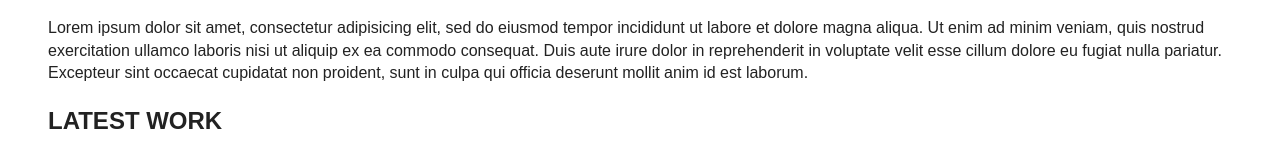
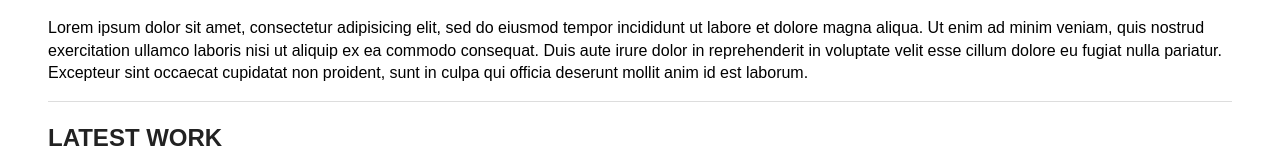
Before and after one commit to mcadcliff/random-design-co, a plain HTML site: page random-design-co/index.html in a window 1280 px wide. Shown: the part 127-289 px from the top of the page. Drawn offline with nearby package versions, Linux system fonts and the light colour scheme; a script that the page names is missing.

Commit message:
middle content

```diff
--- a/random-design-co/css/main.css
+++ b/random-design-co/css/main.css
@@ -155,7 +155,9 @@ img {width: 100%;}
 		  color: #000;}
 
 
-
+.middle {position: relative;
+         color: #000;
+	 border-bottom: 1px solid #DDD;}
 
 
 
```
